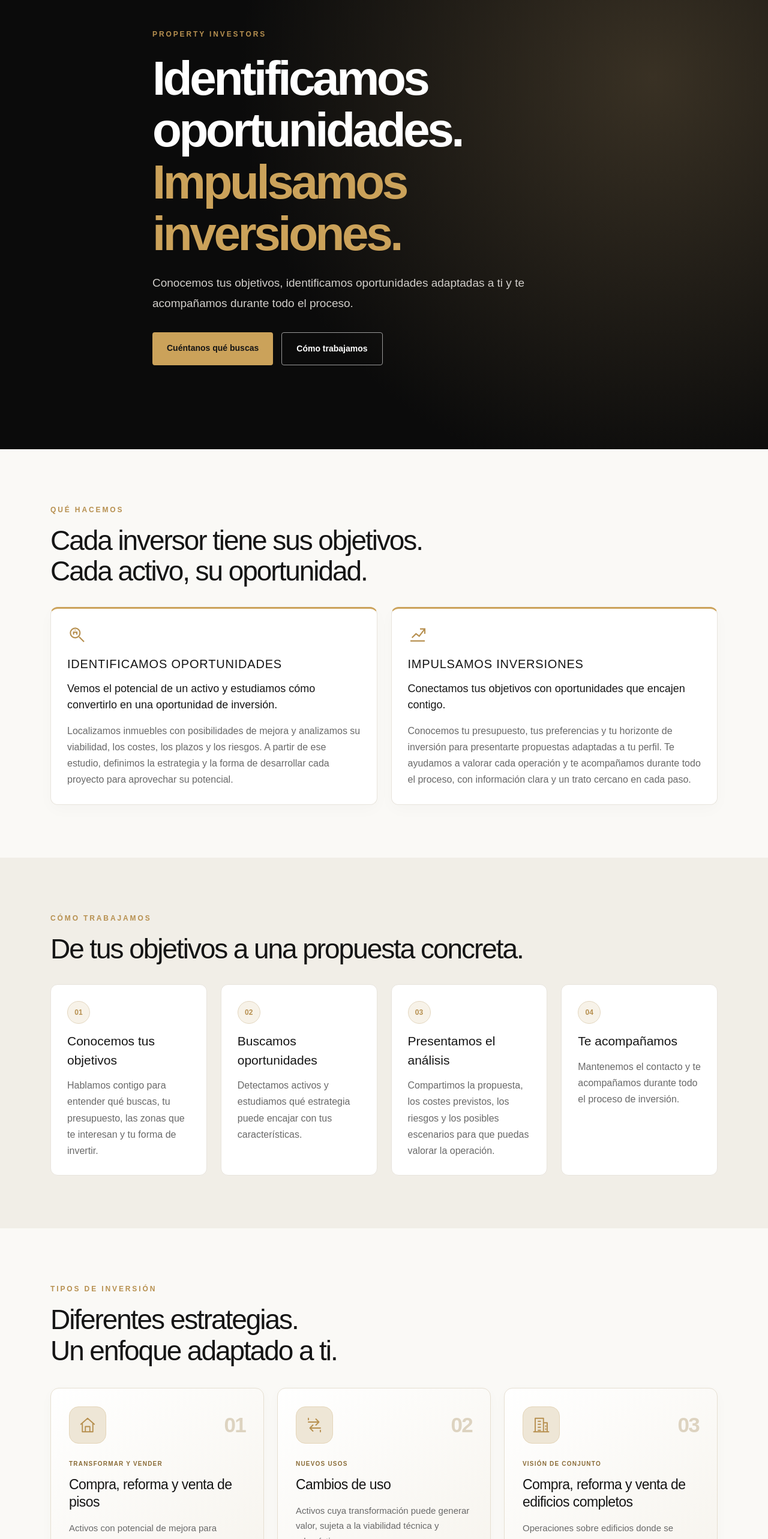
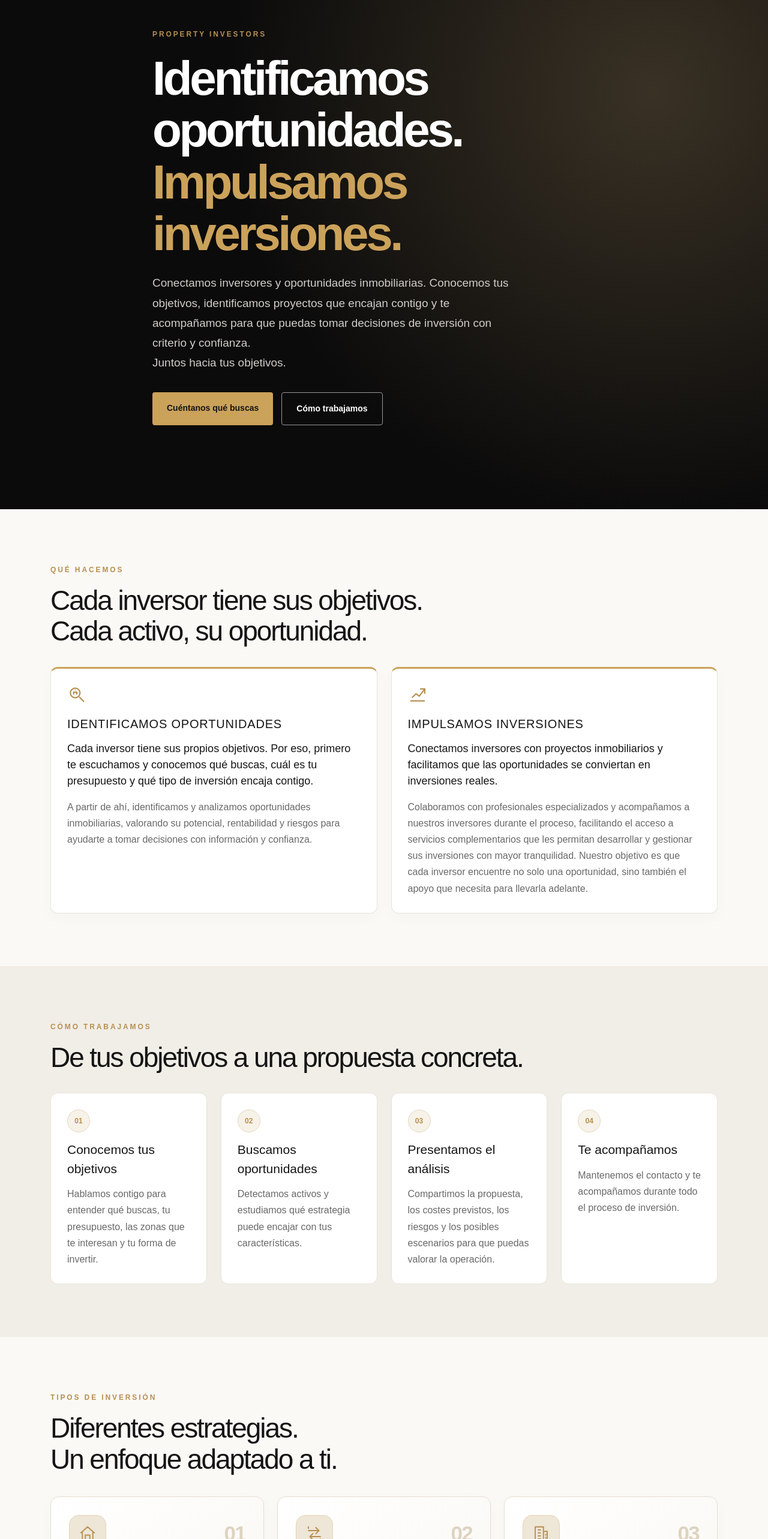
Before and after one commit to propertyinvestors42/property-investors-web, a Next.js app: page / in a window 1280 px wide. Shown: the part 234-2800 px from the top of the page at 60% size. Built offline with nearby package versions, Linux system fonts and the light colour scheme.

Commit message:
Update homepage with approved messaging, investments and complementary services

```diff
--- a/src/app/page.tsx
+++ b/src/app/page.tsx
@@ -1,3 +1,4 @@
+import {investments} from "./inversiones/data";
 import Link from "next/link";
 
 const steps = [
@@ -6,16 +7,8 @@ const steps = [
   ["03", "Presentamos el análisis", "Compartimos la propuesta, los costes previstos, los riesgos y los posibles escenarios para que puedas valorar la operación."],
   ["04", "Te acompañamos", "Mantenemos el contacto y te acompañamos durante todo el proceso de inversión."]
 ];
-const strategies = [
-  ["Compra, reforma y venta de pisos", "Activos con potencial de mejora para plantear una reforma y posterior venta."],
-  ["Cambios de uso", "Activos cuya transformación puede generar valor, sujeta a la viabilidad técnica y urbanística."],
-  ["Compra, reforma y venta de edificios completos", "Operaciones sobre edificios donde se estudia una estrategia conjunta de transformación y venta."],
-  ["Alquiler tradicional", "Viviendas orientadas a obtener ingresos recurrentes mediante el alquiler de la vivienda completa."],
-  ["Alquiler habitacional", "Inversiones orientadas al alquiler por habitaciones, valorando la distribución, los gastos y la gestión."]
-];
-
 const strategyIconPaths = ["M3 11 12 3l9 8M5 10v11h14V10M9 21v-7h6v7","M4 8h14m-4-4 4 4-4 4M20 16H6m4-4-4 4 4 4M4 3v2m16 14v2","M4 21V3h11v18M15 9h5v12M8 7h3M8 11h3M8 15h3M8 19h3M18 13v1m0 3v1M2 21h20","M3 11 9 5l6 6M5 10v10h8v-6m2-1a3 3 0 1 1 4 3l-2 2h-2v2h-2","M3 21V4h18v17M3 12h18M12 4v17M7 8h1m8 0h1M7 16h1m8 0h1M2 21h20"];
-const strategyLabels = ["TRANSFORMAR Y VENDER", "NUEVOS USOS", "VISIÓN DE CONJUNTO", "INGRESOS RECURRENTES", "ALQUILER POR HABITACIONES"];
+const strategyLabels = ["TRANSFORMAR Y VENDER", "VISIÓN DE CONJUNTO", "NUEVOS USOS", "INGRESOS RECURRENTES", "ALQUILER POR HABITACIONES"];
 function StrategyIcon({index}:{index:number}) { return <svg width="30" height="30" viewBox="0 0 24 24" fill="none" stroke="currentColor" strokeWidth="1.5" strokeLinecap="round" strokeLinejoin="round" aria-hidden="true" style={{width:30,height:30,flexShrink:0}}><path d={strategyIconPaths[index]}/></svg>; }
 
 export default function Home() {
@@ -23,25 +16,26 @@ export default function Home() {
     <section className="hero"><div className="wrap hero-inner">
       <div className="kicker">PROPERTY INVESTORS</div>
       <h1>Identificamos oportunidades.<br/><span className="gold">Impulsamos inversiones.</span></h1>
-      <p>Conocemos tus objetivos, identificamos oportunidades adaptadas a ti y te acompañamos durante todo el proceso.</p>
-      <div className="actions"><Link className="button" href="/inversores">Cuéntanos qué buscas</Link><a className="button button-outline" href="#como-trabajamos">Cómo trabajamos</a></div>
+      <p>Conectamos inversores y oportunidades inmobiliarias. Conocemos tus objetivos, identificamos proyectos que encajan contigo y te acompañamos para que puedas tomar decisiones de inversión con criterio y confianza.</p>
+      <p className="hero-tagline">Juntos hacia tus objetivos.</p><div className="actions"><Link className="button" href="/inversores">Cuéntanos qué buscas</Link><a className="button button-outline" href="#como-trabajamos">Cómo trabajamos</a></div>
     </div></section>
     <section className="section wrap" id="que-hacemos"><span className="kicker">Qué hacemos</span>
       <h2>Cada inversor tiene sus objetivos.<br/>Cada activo, su oportunidad.</h2>
       <div className="grid service-grid">
-        <article className="card card-body"><svg width="32" height="32" viewBox="0 0 24 24" fill="none" stroke="#b79050" strokeWidth="1.6" aria-hidden="true" style={{width:32,height:32,marginBottom:18}}><circle cx="10" cy="10" r="6"/><path d="m15 15 6 6M8 12V9h4v3M10 6v1"/></svg><h3 style={{fontSize:20,letterSpacing:".04em"}}>IDENTIFICAMOS OPORTUNIDADES</h3><p style={{fontSize:18,lineHeight:1.5,marginBottom:16}}>Vemos el potencial de un activo y estudiamos cómo convertirlo en una oportunidad de inversión.</p><p className="muted">Localizamos inmuebles con posibilidades de mejora y analizamos su viabilidad, los costes, los plazos y los riesgos. A partir de ese estudio, definimos la estrategia y la forma de desarrollar cada proyecto para aprovechar su potencial.</p></article>
-        <article className="card card-body"><svg width="32" height="32" viewBox="0 0 24 24" fill="none" stroke="#b79050" strokeWidth="1.6" aria-hidden="true" style={{width:32,height:32,marginBottom:18}}><path d="M3 20h18M5 16l5-5 4 3 7-9M15 5h6v6"/></svg><h3 style={{fontSize:20,letterSpacing:".04em"}}>IMPULSAMOS INVERSIONES</h3><p style={{fontSize:18,lineHeight:1.5,marginBottom:16}}>Conectamos tus objetivos con oportunidades que encajen contigo.</p><p className="muted">Conocemos tu presupuesto, tus preferencias y tu horizonte de inversión para presentarte propuestas adaptadas a tu perfil. Te ayudamos a valorar cada operación y te acompañamos durante todo el proceso, con información clara y un trato cercano en cada paso.</p></article>
+        <article className="card card-body"><svg width="32" height="32" viewBox="0 0 24 24" fill="none" stroke="#b79050" strokeWidth="1.6" aria-hidden="true" style={{width:32,height:32,marginBottom:18}}><circle cx="10" cy="10" r="6"/><path d="m15 15 6 6M8 12V9h4v3M10 6v1"/></svg><h3 style={{fontSize:20,letterSpacing:".04em"}}>IDENTIFICAMOS OPORTUNIDADES</h3><p style={{fontSize:18,lineHeight:1.5,marginBottom:16}}>Cada inversor tiene sus propios objetivos. Por eso, primero te escuchamos y conocemos qué buscas, cuál es tu presupuesto y qué tipo de inversión encaja contigo.</p><p className="muted">A partir de ahí, identificamos y analizamos oportunidades inmobiliarias, valorando su potencial, rentabilidad y riesgos para ayudarte a tomar decisiones con información y confianza.</p></article>
+        <article className="card card-body"><svg width="32" height="32" viewBox="0 0 24 24" fill="none" stroke="#b79050" strokeWidth="1.6" aria-hidden="true" style={{width:32,height:32,marginBottom:18}}><path d="M3 20h18M5 16l5-5 4 3 7-9M15 5h6v6"/></svg><h3 style={{fontSize:20,letterSpacing:".04em"}}>IMPULSAMOS INVERSIONES</h3><p style={{fontSize:18,lineHeight:1.5,marginBottom:16}}>Conectamos inversores con proyectos inmobiliarios y facilitamos que las oportunidades se conviertan en inversiones reales.</p><p className="muted">Colaboramos con profesionales especializados y acompañamos a nuestros inversores durante el proceso, facilitando el acceso a servicios complementarios que les permitan desarrollar y gestionar sus inversiones con mayor tranquilidad. Nuestro objetivo es que cada inversor encuentre no solo una oportunidad, sino también el apoyo que necesita para llevarla adelante.</p></article>
       </div>
     </section>
     <section className="section subtle" id="como-trabajamos"><div className="wrap"><span className="kicker">Cómo trabajamos</span><h2>De tus objetivos a una propuesta concreta.</h2>
       <div className="grid steps-grid">{steps.map(([n,t,d])=><article className="card card-body" key={n}><span className="kicker">{n}</span><h3>{t}</h3><p className="muted">{d}</p></article>)}</div>
     </div></section>
     <section className="section wrap" id="tipos-de-inversion"><span className="kicker">Tipos de inversión</span><h2>Diferentes estrategias.<br/>Un enfoque adaptado a ti.</h2>
-      <div className="investment-grid">{strategies.map(([t,d],i)=><article className="investment-card" key={t}><div className="investment-card-top"><span className="investment-icon" style={{display:"inline-flex",width:62,height:62,alignItems:"center",justifyContent:"center",color:"#b79050"}}><StrategyIcon index={i}/></span><span className="investment-number">0{i+1}</span></div><span className="investment-label">{strategyLabels[i]}</span><h3>{t}</h3><p className="muted">{d}</p><span className="investment-line" aria-hidden="true"/></article>)}</div>
+      <div className="investment-grid">{investments.map((i,index)=><Link className="investment-card" href={"/inversiones/"+i.slug} key={i.slug}><div className="investment-card-top"><span className="investment-icon" style={{display:"inline-flex",width:62,height:62,alignItems:"center",justifyContent:"center",color:"#b79050"}}><StrategyIcon index={index}/></span><span className="investment-number">0{index+1}</span></div><span className="investment-label">{strategyLabels[index]}</span><h3>{i.title}</h3>{index===0&&<span className="investment-label">HOUSE FLIPPING</span>}<p className="muted">{i.summary}</p><span className="investment-more">Descubre esta inversión →</span><span className="investment-line" aria-hidden="true"/></Link>)}</div>
       <p className="muted" style={{marginTop:24}}>La estrategia, los plazos y la forma de participar se definen para cada proyecto, según las características del activo y los objetivos del inversor.</p>
     </section>
+    <section className="section wrap" id="servicios-complementarios"><span className="kicker">Red de colaboradores</span><h2>Mucho más que oportunidades inmobiliarias.</h2><p className="muted">A través de nuestra red de socios y colaboradores, facilitamos el acceso a servicios especializados que pueden ayudarte en las distintas etapas de tu inversión.</p><div className="complementary-grid"><article className="card card-body"><h3>Gestión de alquiler tradicional</h3><p className="muted">Gestión integral del alquiler de tu vivienda a través de profesionales especializados.</p></article><article className="card card-body"><h3>Gestión de alquiler habitacional</h3><p className="muted">Gestión especializada del alquiler por habitaciones y su administración.</p></article><article className="card card-body"><h3>Reformas y adecuación</h3><p className="muted">Profesionales para reformar, actualizar o adaptar tu inmueble.</p></article><article className="card card-body"><h3>Financiación hipotecaria</h3><p className="muted">Brókeres especializados para estudiar opciones de financiación.</p></article><article className="card card-body"><h3>Asesoramiento legal especializado</h3><p className="muted">Profesionales jurídicos especializados en operaciones inmobiliarias.</p></article></div><p className="muted">Servicios prestados por empresas y profesionales colaboradores, según las condiciones de cada proveedor.</p></section>
     <section className="section subtle" id="sobre-nosotros"><div className="wrap"><span className="kicker">Property Investors</span><h2>Juntos hacia tus objetivos.</h2>
-      <p className="muted" style={{maxWidth:780}}>Property Investors conecta oportunidades inmobiliarias con personas que quieren invertir. Nuestro punto de partida es escuchar: entender tus objetivos y acompañarte con una propuesta adaptada a tus características. Además de buscar activos, trabajamos en generar oportunidades con una estrategia definida para cada proyecto.</p>
+      <p className="muted" style={{maxWidth:780}}>En Property Investors creemos que cada inversión comienza con una buena oportunidad, pero también con las personas adecuadas para llevarla adelante. Nos dedicamos a identificar oportunidades inmobiliarias y conectar a inversores con proyectos que se ajusten a sus objetivos, presupuesto y estrategia. Trabajamos desde la cercanía, la confianza y la colaboración con profesionales especializados, buscando que cada inversor encuentre el acompañamiento que necesita para avanzar en sus proyectos.</p>
       <Link href="/inversores" className="button">Queremos conocerte</Link>
     </div></section>
     <section className="section subtle" id="ofrece-tu-activo"><div className="wrap"><span className="kicker">¿Tienes un inmueble con potencial?</span><h2>Acércanos tu próxima oportunidad.</h2><p className="muted" style={{maxWidth:740}}>Si eres propietario o colaborador y tienes un piso, edificio, local u otro activo que pueda encajar en un proyecto de inversión, queremos conocerlo. Comparte sus características y estudiaremos sus posibilidades.</p><Link className="button" href="/ofrece-tu-activo">Ofrece tu activo →</Link></div></section>
```
